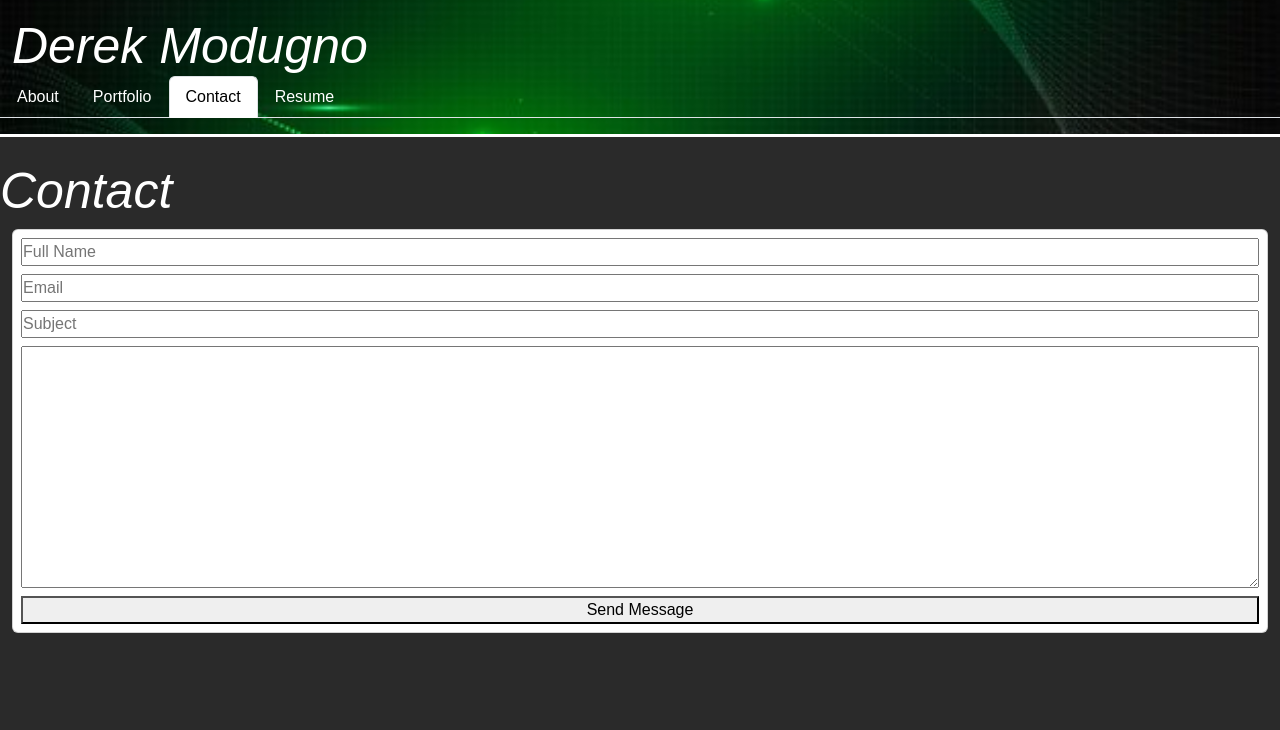
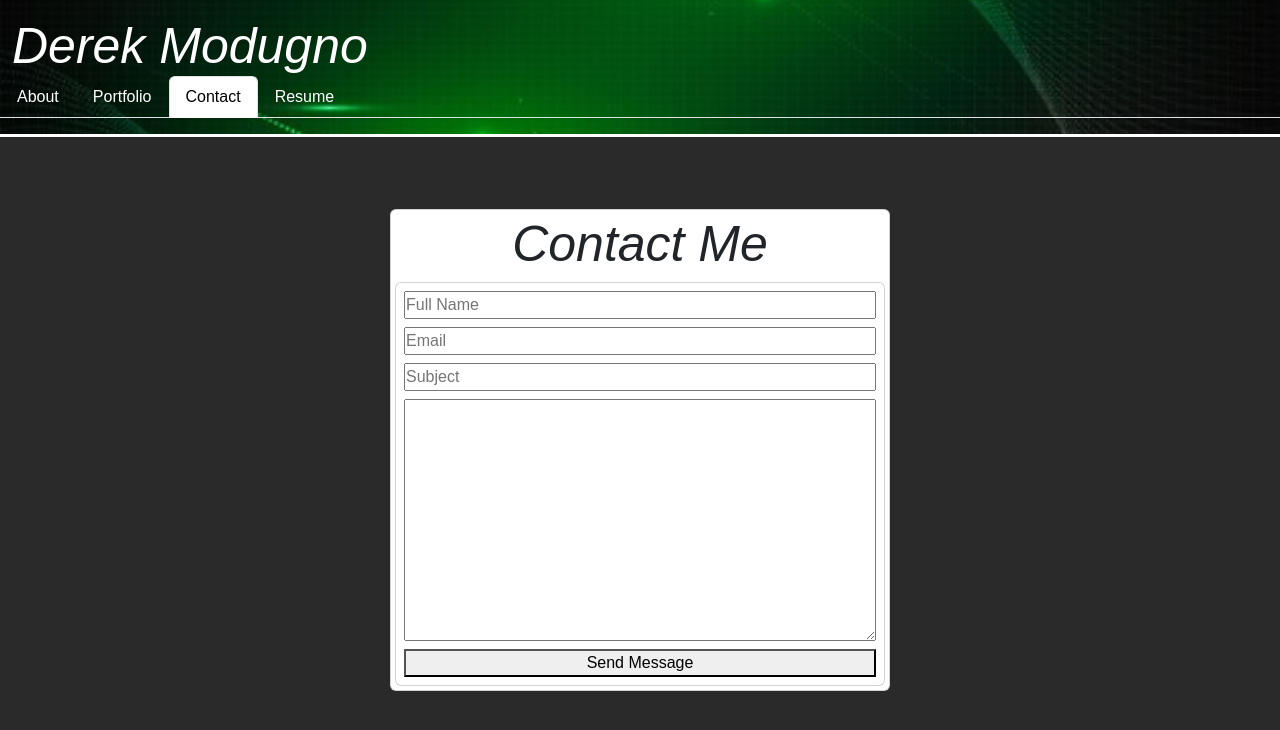
Before and after one commit to derekm129/reactPortfolio, a React (Vite) app: page /Contact in a window 1280 px wide. Shown: the top 730 px of the page. Built offline with nearby package versions, Linux system fonts and the light colour scheme.

Commit message:
changed contact page

```diff
--- a/src/pages/Contact.jsx
+++ b/src/pages/Contact.jsx
@@ -1,6 +1,6 @@
 import React, { useRef } from 'react';
 import emailjs from '@emailjs/browser';
-import '../App.css';
+
 
 
 export default function Contact() {
@@ -21,10 +21,11 @@ export default function Contact() {
   };
   // Contact Page
   return (
+    <div className="d-flex justify-content-center align-items-center">
+      <div className="card p-1 mt-5" style={{ width: '100%', maxWidth: '500px', height: 'auto', minHeight: '400px' }}>
+        <h1 className="mb-2 text-dark text-center">Contact Me</h1>
+        <section>
           <div>
-      <h1>Contact</h1>
-      <section>
-        <div className="container mb-3">
             <form ref={form} onSubmit={sendEmail} className="form-control card flex-center dir-column p-1">
               {/* Name */}
               <input type="text" placeholder="Full Name" name="user_name" className="m-1" required />
@@ -37,8 +38,9 @@ export default function Contact() {
               <button type="submit" value="Send" className="--btn--btn-primary m-1">Send Message</button>
             </form>
           </div>
-
         </section>
       </div>
+    </div>
+
   );
 }
```
Lines whose indentation alone changed are shown as unchanged.
